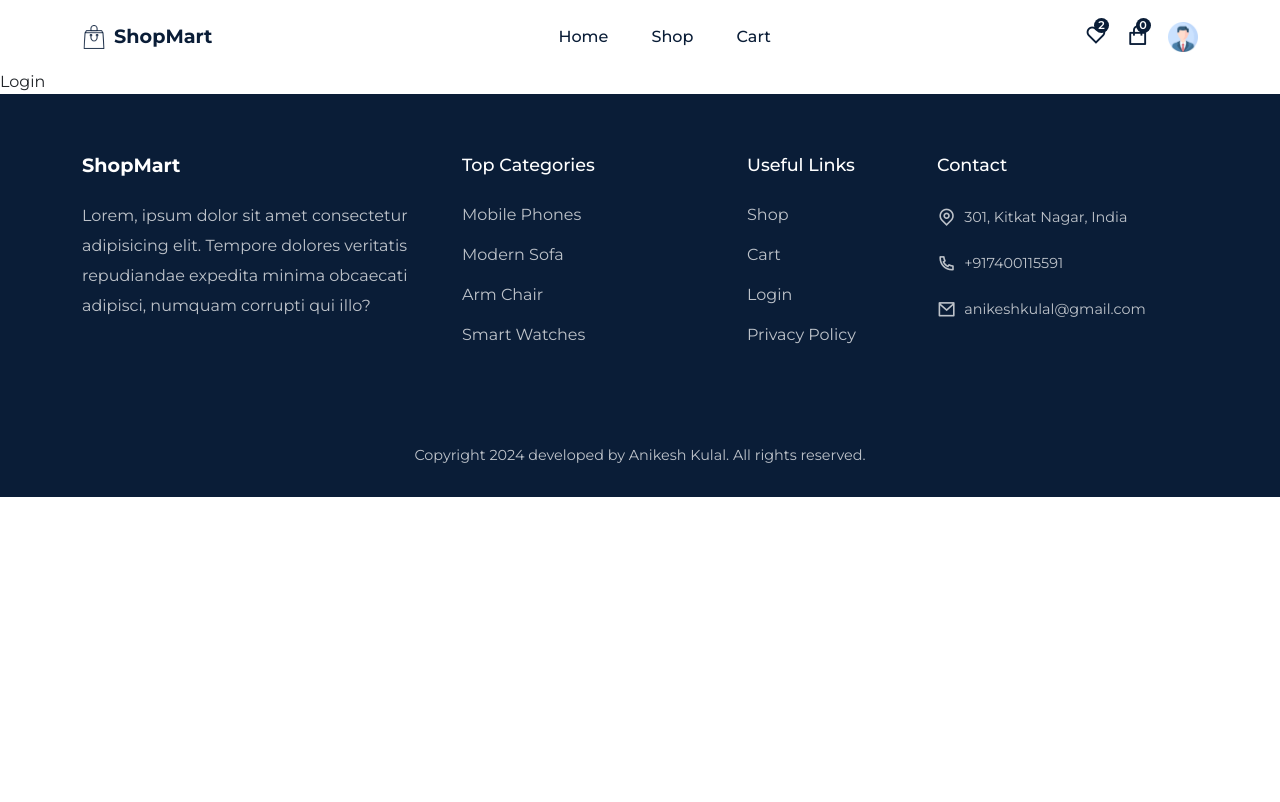
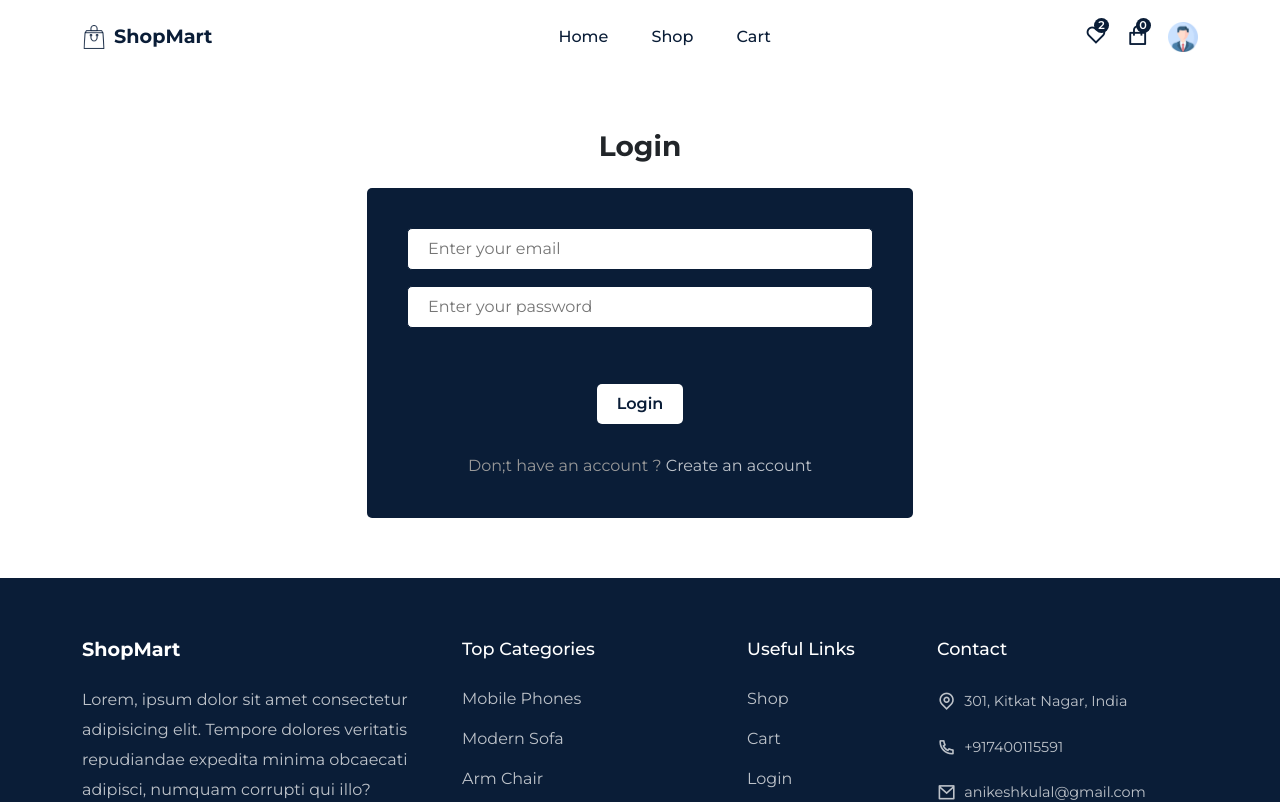
Before and after one commit to Anikesh02/ShopMart, a React (Create React App) app: page /login in a window 1280 px wide. Shown: the top 802 px of the page. Built offline with nearby package versions, Linux system fonts and the light colour scheme.

Commit message:
Done with Signup and Login with functionality

```diff
--- a/package.json
+++ b/package.json
@@ -8,6 +8,7 @@
     "@testing-library/react": "^13.4.0",
     "@testing-library/user-event": "^13.5.0",
     "bootstrap": "^5.2.1",
+    "firebase": "^10.9.0",
     "framer-motion": "^7.3.2",
     "react": "^18.2.0",
     "react-dom": "^18.2.0",
--- /dev/null
+++ b/src/firebase.config.js
@@ -0,0 +1,23 @@
+
+import { initializeApp } from "firebase/app";
+import {getAuth} from "firebase/auth";
+import {getFirestore} from "firebase/firestore";
+import {getStorage} from "firebase/storage";
+
+// Your web app's Firebase configuration
+const firebaseConfig = {
+  apiKey: "AIzaSyCuiVpPky5vCZrk3sRyspAOvXOVix9mIhE",
+  authDomain: "shopmart-63dec.firebaseapp.com",
+  projectId: "shopmart-63dec",
+  storageBucket: "shopmart-63dec.appspot.com",
+  messagingSenderId: "166965061702",
+  appId: "1:166965061702:web:40f2dd2ddebdf3272ec247"
+};
+
+// Initialize Firebase
+const app = initializeApp(firebaseConfig);
+export const auth = getAuth(app);
+export const db = getFirestore(app);
+export const storage = getStorage(app);
+
+export default app;
--- a/src/pages/Checkout.jsx
+++ b/src/pages/Checkout.jsx
@@ -55,7 +55,6 @@
                 <h6>Total Qty: <span>{totalQty} items</span></h6>
                 <h6>Subtotal: <span>$ {totalAmount}</span></h6>
                 <h6><span>Shipping: <br />free shipping</span><span>$ 0</span></h6>
-
                 <h4>Total Cost: <span>$ {totalAmount}</span></h4>
               <button className="buy_btn auth_btn w-100">
                 Place an Order
--- a/src/pages/Login.jsx
+++ b/src/pages/Login.jsx
@@ -1,8 +1,67 @@
-import React from 'react'
+import React, {useState} from 'react'
+import Helmet from '../components/Helmet/Helmet'
+import {Container, Row, Col, Form, FormGroup} from 'reactstrap'
+import { Link,useNavigate } from 'react-router-dom'
+import {signInWithEmailAndPassword} from 'firebase/auth'
+import {auth} from '../firebase.config'
+import {toast} from 'react-toastify'
+import '../styles/login.css'
 
 const Login = () => {
+
+  const [email, setEmail] = useState('')
+  const [password, setPassword] = useState('')
+  const [loading, setLoading] = useState(false)
+  const navigate = useNavigate()
+
+  const signIn = async (e)=>{
+    e.preventDefault()
+    setLoading(true)
+
+    try {
+
+      const userCredential = await signInWithEmailAndPassword(auth, email, password)
+
+      const user = userCredential.user
+
+      console.log(user)
+      setLoading(false)
+      toast.success('Login successful')
+      navigate('/checkout')
+
+    } catch (error) {
+      setLoading(false)
+      toast.error(error.message)
+    }
+  }
+
   return (
-    <div>Login</div>
+    <Helmet title='Login'>
+      <section>
+        <Container>
+          <Row>
+            {
+              loading ? <Col lg='12' className='text-center'><h5 className='fw-bold'>Loading....</h5></Col> :
+              <Col lg='6' className='m-auto text-center'>
+              <h3 className='fw-bold mb-4'>Login</h3>
+
+              <Form className='auth_form' onSubmit={signIn}>
+                <FormGroup className='form_group'>
+                  <input type="email" placeholder='Enter your email' value={email} onChange={e=>setEmail(e.target.value)}/>
+                </FormGroup>
+                <FormGroup className='form_group'>
+                  <input type="password" placeholder='Enter your password' value={password} onChange={e=>setPassword(e.target.value)} />
+                </FormGroup>
+
+                <button type='submit' className="buy_btn auth_btn">Login</button>
+                <p>Don;t have an account ? <Link to='/signup'>Create an account</Link></p>
+              </Form>
+            </Col>
+            }
+          </Row>
+        </Container>
+      </section>
+    </Helmet>
   )
 }
 
--- a/src/pages/Signup.jsx
+++ b/src/pages/Signup.jsx
@@ -1,9 +1,101 @@
-import React from 'react'
+import React, { useState } from 'react'
+import Helmet from '../components/Helmet/Helmet'
+import { Container, Row, Col, Form, FormGroup } from 'reactstrap'
+import { Link } from 'react-router-dom'
+import { createUserWithEmailAndPassword, updateProfile } from 'firebase/auth'
+import { ref, uploadBytesResumable, getDownloadURL } from 'firebase/storage'
+import { setDoc, doc } from 'firebase/firestore'
+import { auth } from '../firebase.config'
+import {storage} from '../firebase.config'
+import { db } from '../firebase.config'
+import {toast} from 'react-toastify'
+import '../styles/login.css'
+import {useNavigate} from 'react-router-dom'
 
 const Signup = () => {
+
+  const [username, setUsername] = useState('')
+  const [email, setEmail] = useState('')
+  const [password, setPassword] = useState('')
+  const [file, setFile] = useState(null)
+  const [loading, setLoading] = useState(false)
+
+  const navigate = useNavigate()
+
+  const signup = async (e) => {
+    e.preventDefault()
+    setLoading(true)
+
+    try {
+
+      const userCredential = await createUserWithEmailAndPassword(auth, email, password)
+
+      const user = userCredential.user;
+      const storageRef = ref(storage, `images/${Date.now() + username}`)
+      const uploadTask = uploadBytesResumable(storageRef, file)
+      uploadTask.on((error)=>{
+        toast.error(error.message)
+      }, ()=>{
+        getDownloadURL(uploadTask.snapshot.ref).then(async(downloadURL)=>{
+          //update user profile
+          await updateProfile(user, {
+            displayName: username,
+            photoURL: downloadURL
+          })
+
+          //store user data in firestore database
+          await setDoc(doc(db,'users', user.uid), {
+            uid: user.uid,
+            displayName: username,
+            email,
+            photoURL: downloadURL,
+          })
+        })
+      })
+      setLoading(false)
+      toast.success('Signup successful')
+      navigate('/login')
+      console.log(user)
+    }
+    catch (error) {
+      setLoading(false)
+      toast.error('Oops! Something went wrong')
+    }
+  }
   return (
-    <div>Signup</div>
+    <Helmet title='Signup'>
+      <section>
+        <Container>
+          <Row>
+            {
+              loading ? <Col lg='12' className='text-center'><h6 className='fw-bold'>Loading...</h6></Col> :
+              <Col lg='6' className='m-auto text-center'>
+              <h3 className='fw-bold mb-4'>Signup</h3>
+
+              <Form className='auth_form' onSubmit={signup}>
+                <FormGroup className='form_group'>
+                  <input type="text" placeholder='Username' value={username} onChange={e => setUsername(e.target.value)} />
+                </FormGroup>
+                <FormGroup className='form_group'>
+                  <input type="email" placeholder='Enter your email' value={email} onChange={e => setEmail(e.target.value)} />
+                </FormGroup>
+                <FormGroup className='form_group'>
+                  <input type="password" placeholder='Enter your password' value={password} onChange={e => setPassword(e.target.value)} />
+                </FormGroup>
+                <FormGroup className='form_group'>
+                  <input type="file" onChange={e => setFile(e.target.files[0])} />
+                </FormGroup>
+
+                <button type='submit' className="buy_btn auth_btn">Create an Account</button>
+                <p>Already have an account? <Link to='/login'>Login</Link></p>
+              </Form>
+            </Col>
+            }
+          </Row>
+        </Container>
+      </section>
+    </Helmet>
   )
+
 }
-
 export default Signup
--- a/src/styles/home.css
+++ b/src/styles/home.css
@@ -29,19 +29,6 @@
     color: #fff;
     cursor: pointer;
     font-size: 1rem;
-    margin-top: 40px;
-}
-
-.auth_btn{
-    border: none;
-    outline: none;
-    padding: 8px 20px;
-    border-radius: 5px;
-    background: #fff;
-    color: #000;
-    cursor: pointer;
-    font-size: 1rem;
-    font-weight: semi-bold;
     margin-top: 40px;
 }
 
--- /dev/null
+++ b/src/styles/login.css
@@ -0,0 +1,26 @@
+
+
+.auth_form{
+    background: var(--primary-color);
+    padding: 40px;
+    border-radius: 5px;
+}
+
+.auth_btn{
+    background: #fff !important;
+    color: var(--primary-color);
+    font-weight: 600;
+}
+
+.auth_form p{
+    margin-top: 30px;
+}
+
+.auth_form p a{
+    color: rgba(255, 255, 255, 0.735);
+}
+
+.auth_form input[type='file']{
+    color:#fff;
+    cursor: pointer;
+}
```
Also changed, not shown: 1 other file (tests, documents, lock files or other folders).
